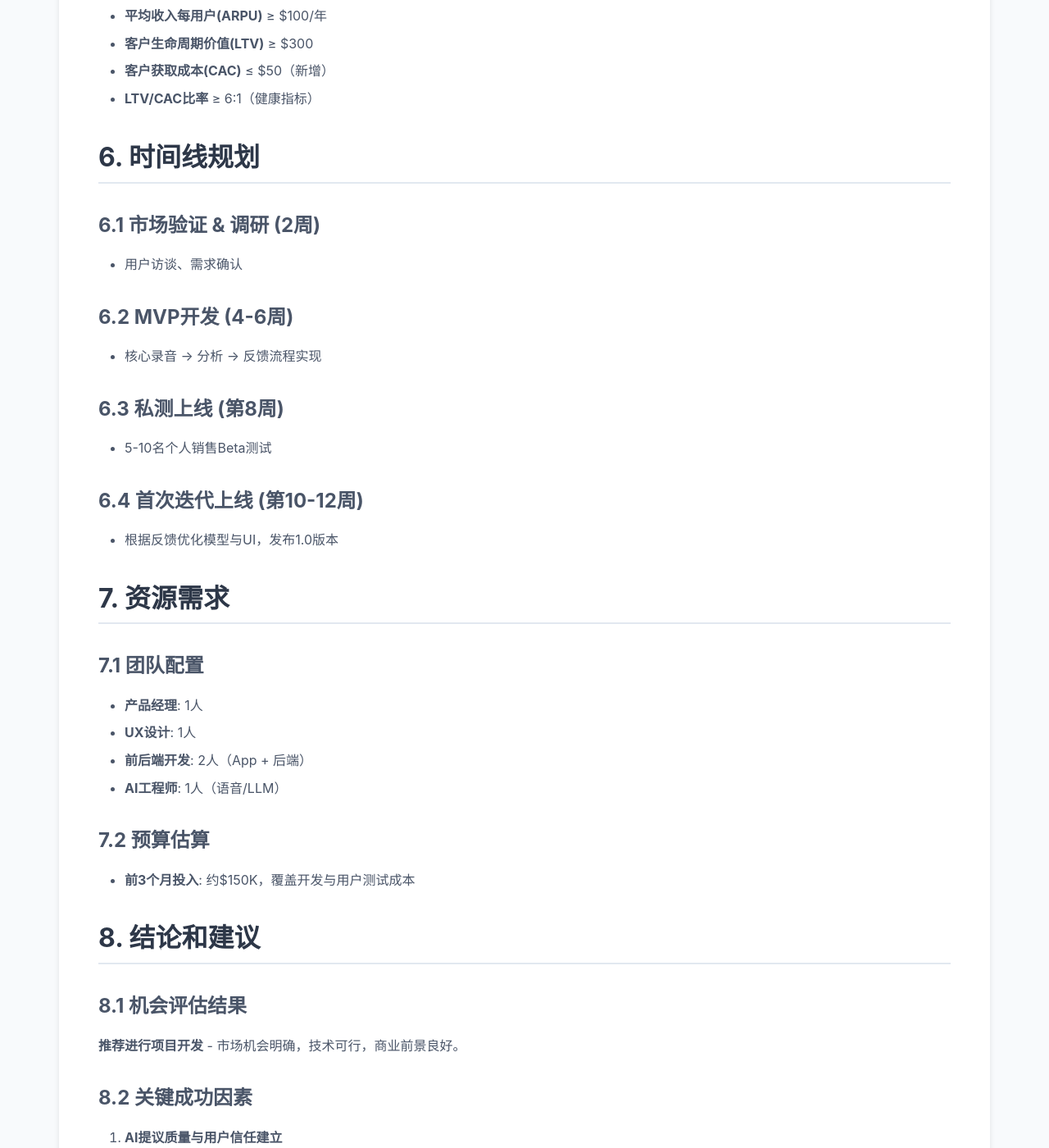
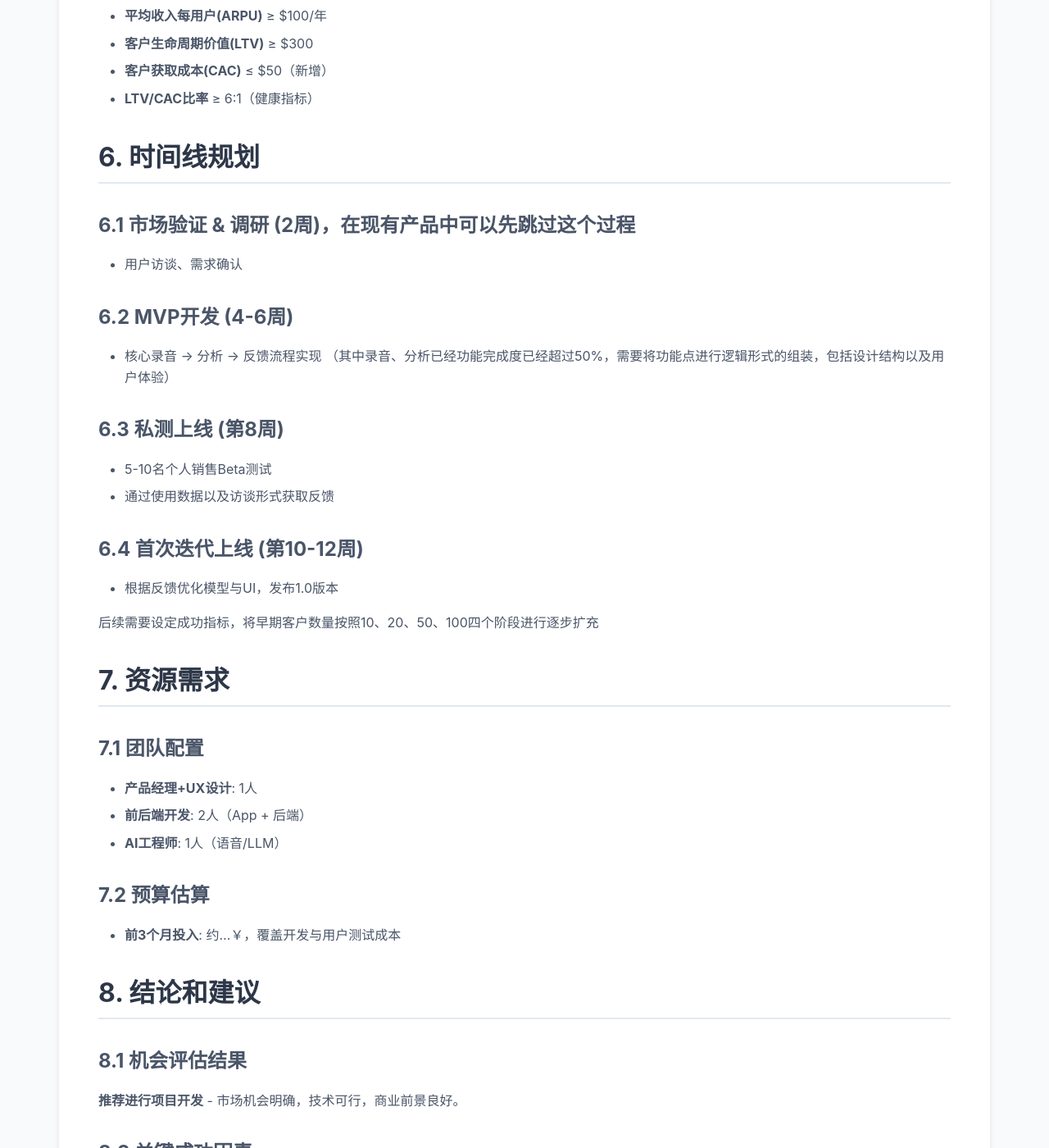
Before and after one commit to franksunye/CallWise-AI, a Jekyll site: the page built from docs/00-opportunity-assessment.md, in a window 1280 px wide and 1400 px high, scrolled down 7358 px. Shown: the whole window at 82% size. Built offline with Jekyll 4.4.1, drawn with Linux system fonts in a browser that asks for light colours; some of the changed text lies outside the part shown.

Commit message:
文字修订

```diff
--- a/docs/00-opportunity-assessment.md
+++ b/docs/00-opportunity-assessment.md
@@ -234,28 +234,31 @@ graph LR
 
 ## 6. 时间线规划
 
-### 6.1 市场验证 & 调研 (2周)
+### 6.1 市场验证 & 调研 (2周)，在现有产品中可以先跳过这个过程
 - 用户访谈、需求确认
 
 ### 6.2 MVP开发 (4-6周)
 - 核心录音 -> 分析 -> 反馈流程实现
+（其中录音、分析已经功能完成度已经超过50%，需要将功能点进行逻辑形式的组装，包括设计结构以及用户体验）
 
 ### 6.3 私测上线 (第8周)
 - 5-10名个人销售Beta测试
+- 通过使用数据以及访谈形式获取反馈
 
 ### 6.4 首次迭代上线 (第10-12周)
 - 根据反馈优化模型与UI，发布1.0版本
 
+后续需要设定成功指标，将早期客户数量按照10、20、50、100四个阶段进行逐步扩充
+
 ## 7. 资源需求
 
 ### 7.1 团队配置
-- **产品经理**: 1人
-- **UX设计**: 1人
+- **产品经理+UX设计**: 1人
 - **前后端开发**: 2人（App + 后端）
 - **AI工程师**: 1人（语音/LLM）
 
 ### 7.2 预算估算
-- **前3个月投入**: 约$150K，覆盖开发与用户测试成本
+- **前3个月投入**: 约...￥，覆盖开发与用户测试成本
 
 ## 8. 结论和建议
 
@@ -284,12 +287,11 @@ graph LR
 5. **用户访谈**: 深度访谈目标用户（个人销售、独立顾问）
 6. **中国市场调研**: 分析本土竞品和监管环境
 7. **MVP设计**: 基于用户反馈设计最小可行产品（参考：`10-mvp-design.md`）
-8. **AI Native架构规划**: 制定AI Native升级路线图
 
 **第三优先级（1个月内）**:
-9. **技术架构**: 制定详细的技术实现方案（参考：`20-architecture.md`）
-10. **商业策略**: 完善商业化和市场推广策略（参考：`30-business-strategy.md`）
-11. **AI Native团队建设**: 评估和补强AI Native开发能力
+8. **技术架构**: 制定详细的技术实现方案（参考：`20-architecture.md`）
+9. **商业策略**: 完善商业化和市场推广策略（参考：`30-business-strategy.md`）
+10. **AI Native能力构建**: 评估和补强AI Native开发能力
 
 ---
 
@@ -322,4 +324,5 @@ graph LR
 ### 数据收集建议
 - **中国市场数据**: 联系国家统计局或行业协会获取销售从业者细分统计
 - **竞品调研**: 通过企查查、天眼查等平台调研中国AI销售工具公司
+
 - **美国数据**: 查询美国劳工统计局(BLS)最新职业统计数据
```
